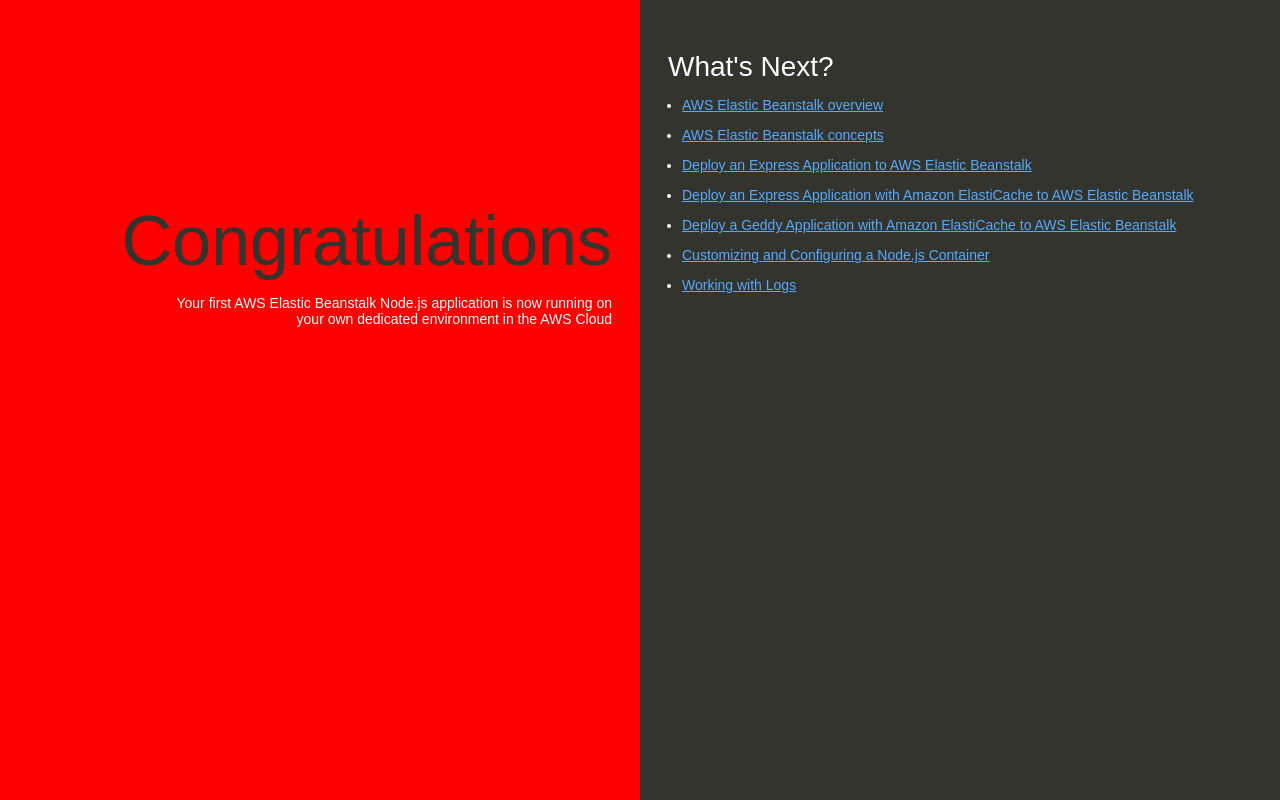
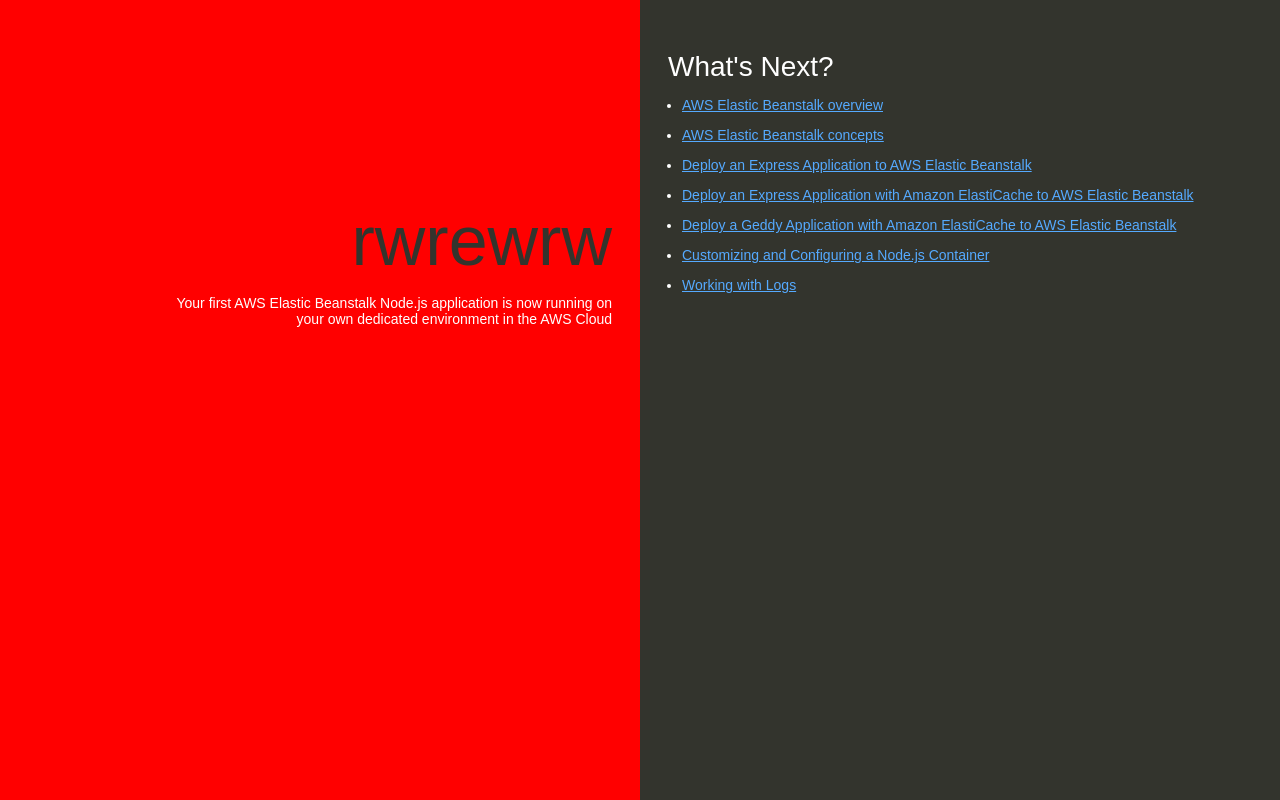
Before and after one commit to junguo/my-nodejs-app, a website: page index.html in a window 1280 px wide. Drawn offline with Linux system fonts and the light colour scheme.

Commit message:
Update index.html
add error

```diff
--- a/index.html
+++ b/index.html
@@ -74,7 +74,7 @@
   </head>
   <body>
     <div class="textColumn">
-      <h1>Congratulations</h1>
+      <h1>rwrewrw</h1>
       <p>Your first AWS Elastic Beanstalk Node.js application is now running on your own dedicated environment in the AWS Cloud</p>
     </div>
     <div class="linksColumn">
```
